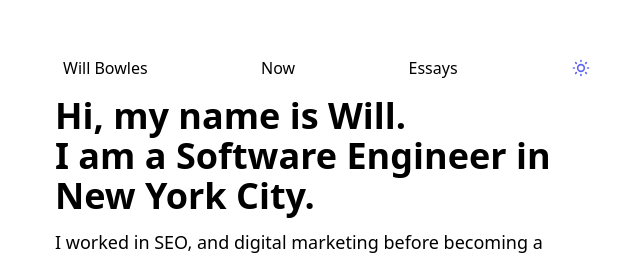
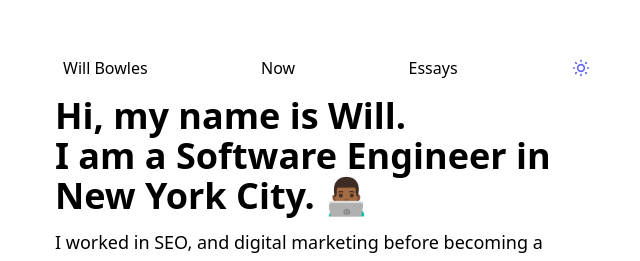
Before and after one commit to vvillbiii/will-blog, a Next.js app: page / in a window 1280 px wide. Shown: the top 261 px of the page, without its empty margins (313-953 px from the left). Built offline with nearby package versions, Linux system fonts and the light colour scheme; no server answers.

Commit message:
added emoji to homepage

```diff
--- a/pages/index.js
+++ b/pages/index.js
@@ -13,7 +13,7 @@ export default function Home() {
         <main>
           <h1 className="text-4xl font-bold mt-2">
             Hi, my name is Will. <br />I am a Software Engineer in New York
-            City.
+            City. 👨🏾‍💻
           </h1>
           <p className="mt-3 text-lg">
             I worked in SEO, and digital marketing before becoming a software
```
